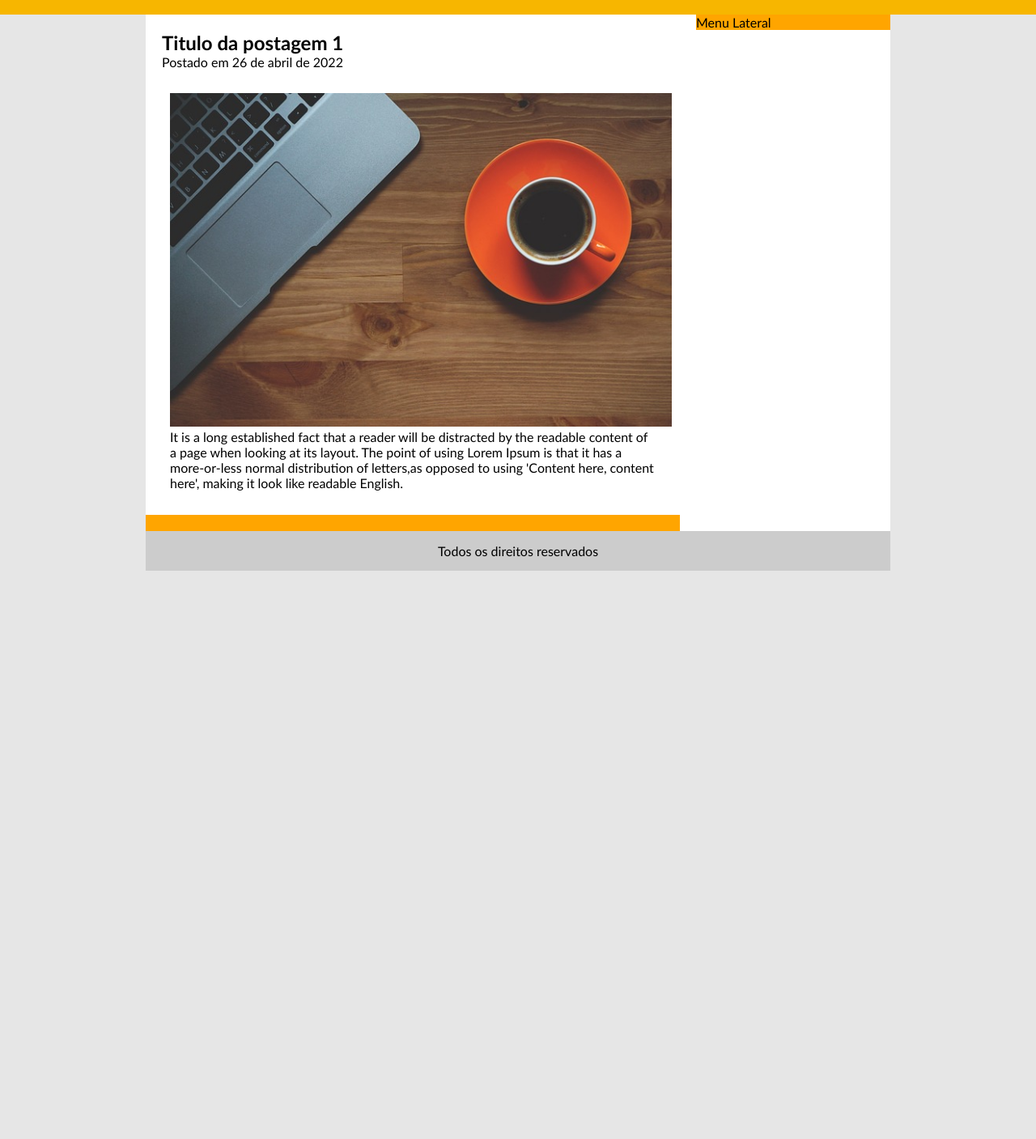
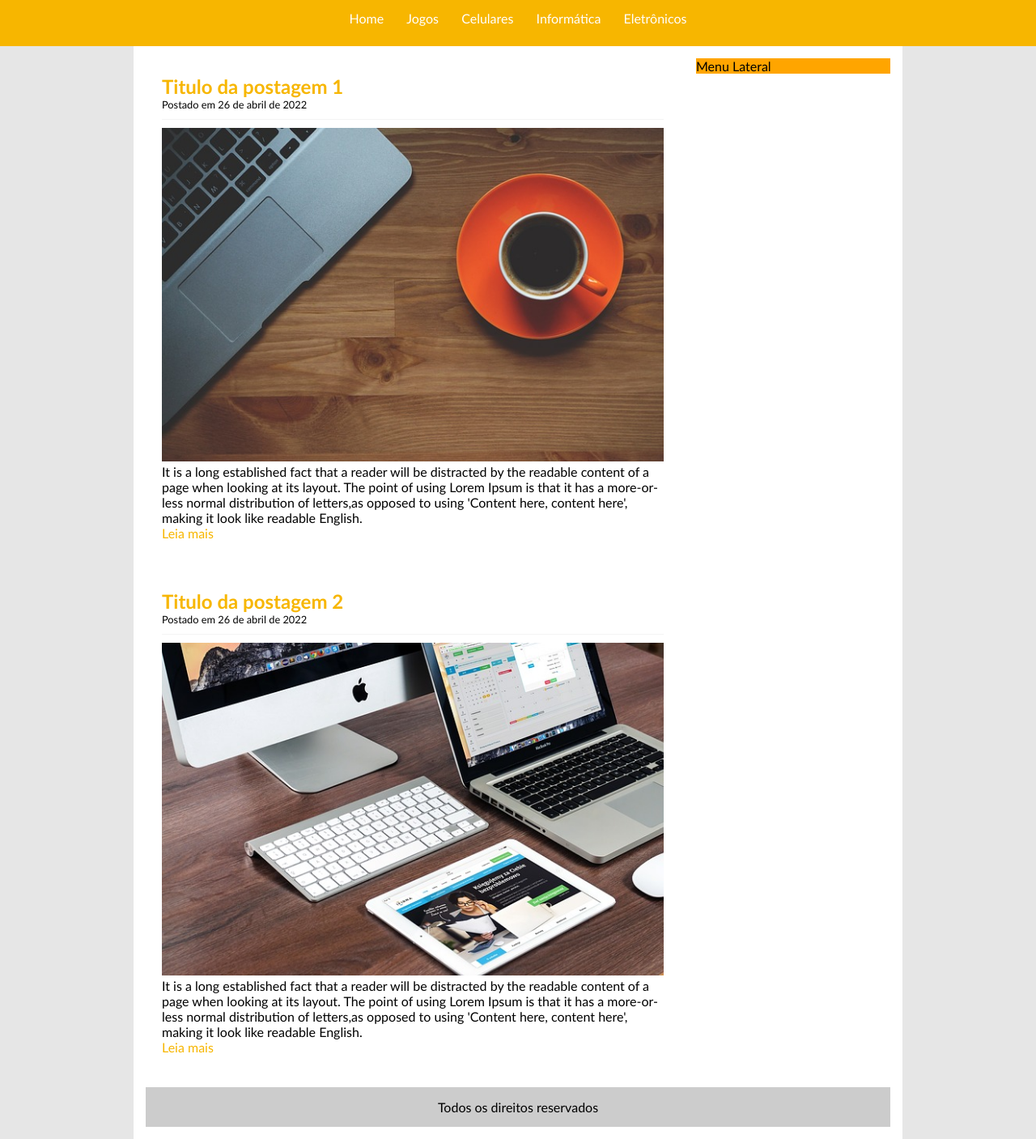
Before and after one commit to MathLopes1/TecBlog, a plain HTML site: page src/html/index.html in a window 1280 px wide. Shown: the part 80-1487 px from the top of the page at 81% size. Before the commit the page ends 800 px from the top, so only its background shows below. Drawn offline with Linux system fonts and the light colour scheme.

Commit message:
feat: finish area post

```diff
--- a/src/css/style.css
+++ b/src/css/style.css
@@ -25,9 +25,10 @@ body {
     background: white;
     width: 920px;
     margin: 0 auto;
+    padding: 15px;
 }
 
-#post-area, #side-area {
+#side-area {
     background: orange;
 }
 
@@ -61,8 +62,20 @@ h1 {
     font-size: 2.5em;
 }
 
+h2 {
+    color: #f7b600;
+}
+
 .span-white {
     color: white;
+}
+
+.post-data {
+    font-size: 0.8em;
+    border-bottom: 1px solid #f4f4f4;
+    padding-bottom: 10px;
+    margin-bottom: 10px;
+    display: block;
 }
 
 /* menu formatting */
@@ -72,12 +85,21 @@ a {
 }
 
 a:link, a:visited {
+    color: #f7b600;
+}
+
+a:hover {
+    text-decoration: underline;
+
+}
+
+#header-area a:link, #header-area a:visited {
     color: #fff;
     padding: 8px 12px;
 }
 
-a:hover {
+#header-area a:hover {
     color: #f7b600;
     background: #fff;
-
+    text-decoration: none;
 }
--- a/src/html/index.html
+++ b/src/html/index.html
@@ -6,24 +6,27 @@
         <link rel="stylesheet" type="text/css" href="../css/style.css">
     </head>
     <body>
+
         <div id="header-area">
             <div id="area-logo">
                 <h1>Tec<span class="span-white">Blog</span></h1>
             </div>
-        </div>
-        <div id="main-area">
-            <div id="post-area">
-                <div class="post">
-
-                    <h2>Titulo da postagem 1</h2>
-                    <span>Postado em 26 de abril de 2022</span>
-
             <div id="area-menu">
                 <a href="index.html">Home</a>
                 <a href="game.html">Jogos</a>
                 <a href="smartphone.html">Celulares</a>
                 <a href="computing.html">Informática</a>
                 <a href="electronics.html">Eletrônicos</a>
+            </div>
+        </div>
+
+        <div id="main-area">
+            <div id="post-area">
+
+                <div class="post">
+
+                    <h2>Titulo da postagem 1</h2>
+                    <span class="post-data">Postado em 26 de abril de 2022</span>
                     <img width="620px" src="../../imgs/imagem1.jpg">
                     <p>
                         It is a long established fact that a reader will be distracted by
@@ -31,11 +34,25 @@
                         of using Lorem Ipsum is that it has a more-or-less normal distribution
                         of letters,as opposed to using 'Content here, content here', making it
                         look like readable English.
-
+                    </p>
                     <a href="">Leia mais</a>
                 </div>
 
+                <div class="post">
+
+                    <h2>Titulo da postagem 2</h2>
+                    <span class="post-data">Postado em 26 de abril de 2022</span>
+                    <img width="620px" src="../../imgs/imagem2.jpg">
+                    <p>
+                        It is a long established fact that a reader will be distracted by
+                        the readable content of a page when looking at its layout. The point
+                        of using Lorem Ipsum is that it has a more-or-less normal distribution
+                        of letters,as opposed to using 'Content here, content here', making it
+                        look like readable English.
+                    </p>
+                    <a href="">Leia mais</a>
                 </div>
+
             </div>
             <div id="side-area">
                 Menu Lateral
```
Lines whose indentation alone changed are shown as unchanged.
